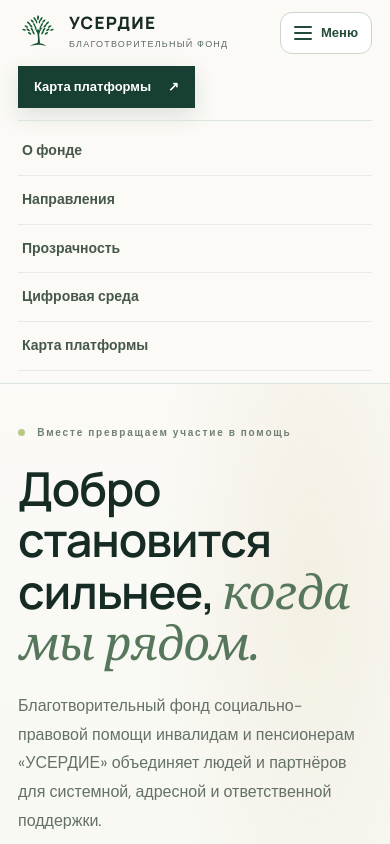
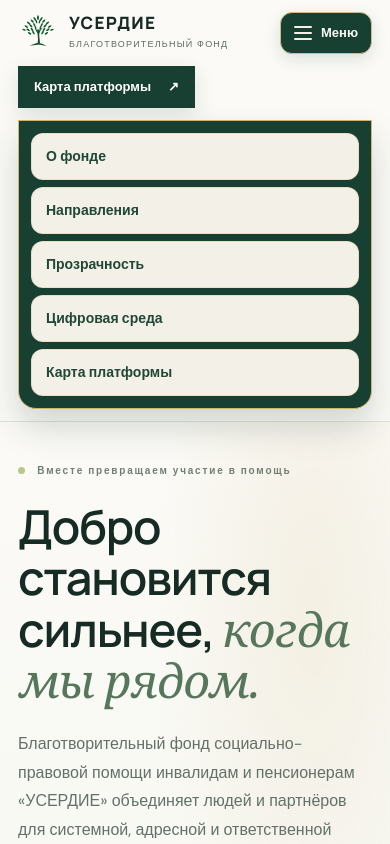
Before and after one commit to userdie-foundation/userdie-digital, a website: page website/prototype/index.html in a window 390 px wide. Both pictures are taken after a click on the button "Меню". Shown: the top 844 px of the page. Drawn offline with Linux system fonts and the light colour scheme.

Commit message:
style(prototype): refine mobile navigation palette

```diff
--- a/website/prototype/styles.css
+++ b/website/prototype/styles.css
@@ -347,3 +347,49 @@ body.workspace .leadership-priority li span { color: #78906b; font-size: 10px; f
 .brand-emblem{display:grid;place-items:center;flex-shrink:0;width:40px;height:40px}
 .brand-emblem img{display:block;width:100%;height:100%;object-fit:contain}
 .brand-footer .brand-emblem{width:34px;height:34px}
+
+
+/* USERDIE mobile menu palette — forest green, warm stone and muted gold. */
+.prototype-menu-toggle{
+  border-color:#cdbb88;
+  background:#173f32;
+  color:#fbfaf6;
+  box-shadow:0 5px 16px rgba(23,63,50,.14);
+}
+.prototype-menu-toggle:hover{background:#245b45;border-color:#d1b36b}
+.prototype-menu-icon span{background:#f3f0e7}
+@media(max-width:680px){
+  .prototype-menu-enhanced .primary-navigation{
+    position:relative;
+    z-index:6;
+    gap:7px;
+    padding:12px;
+    border:1px solid #d1b36b;
+    border-radius:0 0 18px 18px;
+    background:#173f32;
+    box-shadow:0 18px 34px rgba(20,48,37,.18);
+  }
+  .prototype-menu-enhanced .primary-navigation a{
+    display:flex;
+    align-items:center;
+    min-height:47px;
+    padding:10px 14px;
+    border:1px solid rgba(209,179,107,.28);
+    border-radius:12px;
+    background:#f3f0e7;
+    color:#214735;
+    font-size:14px;
+    font-weight:700;
+    line-height:1.35;
+    transition:background-color .18s ease,border-color .18s ease,transform .18s ease;
+  }
+  .prototype-menu-enhanced .primary-navigation a:hover,
+  .prototype-menu-enhanced .primary-navigation a:focus-visible{
+    border-color:#d1b36b;
+    background:#e7dfc9;
+    color:#173f32;
+  }
+}
+@media(prefers-reduced-motion:reduce){
+  .prototype-menu-toggle,.prototype-menu-enhanced .primary-navigation a{transition:none}
+}
```
